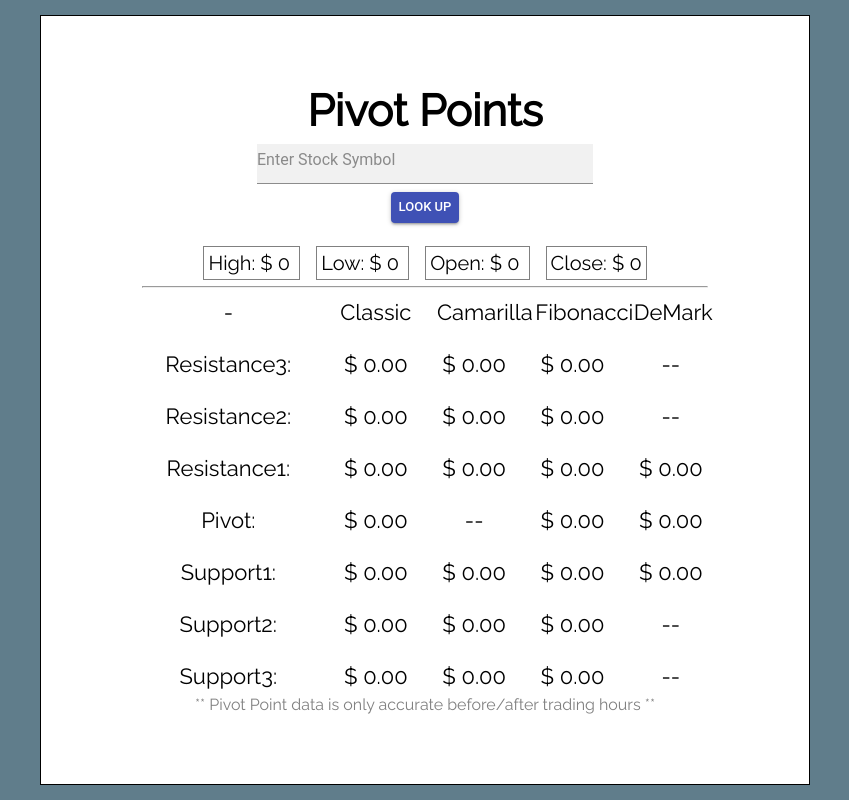
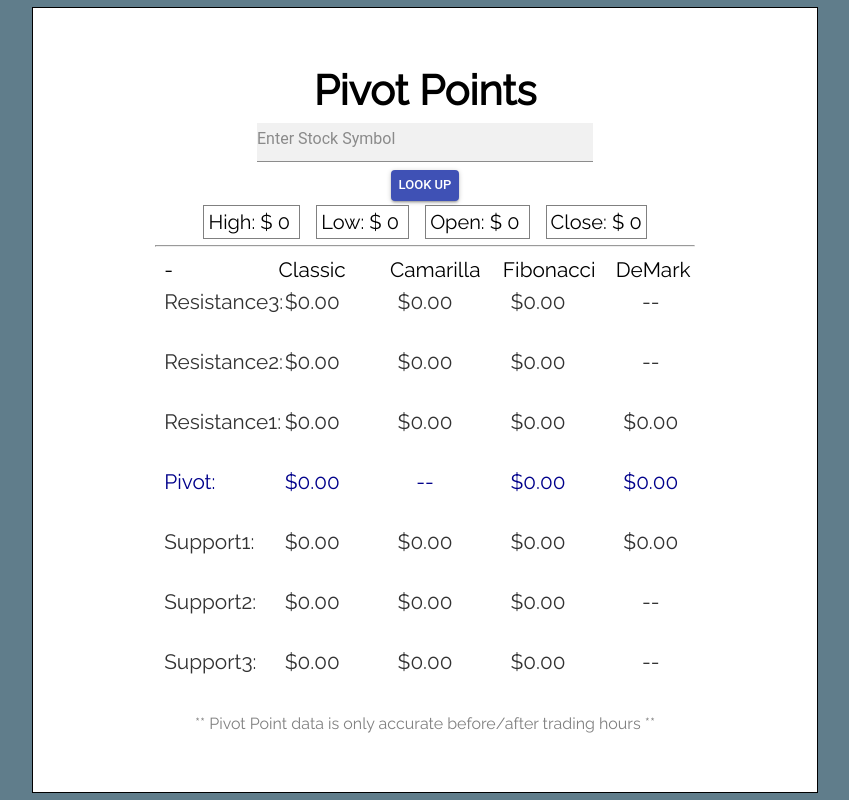
Before and after one commit to tomkim825/Pivot-Points, a React (Create React App) app: page / in a window 1280 px wide. Shown: the whole page, without its empty margins (215-1064 px from the left). Built offline with nearby package versions, Linux system fonts and the light colour scheme.

Commit message:
adjusted grid sizing to prevent overflow

```diff
--- a/src/App.css
+++ b/src/App.css
@@ -16,7 +16,27 @@ height: 3.3vmin;
 
 #message{
   color:orangered;
-  margin: 0.25vmin;
+  margin: 1vmin;
+}
+
+.cell{
+  height: 7.5vmin;
+}
+
+.small{
+font-size: 2.25
+}
+.title{
+  height: 4vmin;
+}
+.pivot{
+  color: darkblue;
+}
+.support ,.resistance{
+  color: rgb(50,50,50)
+}
+.name{
+  text-align: left;
 }
 
 .container{
@@ -24,18 +44,20 @@ height: 3.3vmin;
   justify-content: center;
   align-items: center;
     border: 1px solid black;
-    width: 96vmin;
-    height: 96vmin;
+    width: 98vmin;
+    height: 98vmin;
     margin: auto;
     text-align: center;
     font-family: 'Raleway';
     background-color: white;
-    font-size: 2.75vmin;
+    font-size: 2.6vmin;
     top:0;
     right:0;
     left:0;
     bottom:0;
     position: absolute;
+    text-overflow: ellipsis;
+
 }
 
 .content{
--- a/src/App.js
+++ b/src/App.js
@@ -107,7 +107,7 @@ componentDidMount(){
             <br/>
             <Button size="small" style={{Height: '1vmin'}} id='button' variant="contained" color="primary" onClick={this.lookup}> Look up </Button>
            <br/>
-           <span id='message'> {this.state.message}</span>
+           <div id='message'> {this.state.message}</div>
             <div>
               <span className="stats">High: $ {this.state.high} </span>
                <span className="stats">Low: $ {this.state.low} </span>
@@ -117,7 +117,7 @@ componentDidMount(){
             <hr/>
           <Grid container className='classesdemo' justify="space-around" spacing={24} alignItems = "center">
 
-              <Grid item xs={4}>
+              <Grid item xs={2}>
                 <Title/>
               </Grid>
 
--- a/src/Camarilla.js
+++ b/src/Camarilla.js
@@ -6,21 +6,14 @@ class Camarilla extends Component {
 render() {
   return (
     <div className="">
-    Camarilla
-        <br/>  <br/>
-       $ {   (parseFloat(this.props.state.close) + (parseFloat(this.props.state.range))*1.1/4).toFixed(2) }
-       <br/>  <br/>
-       $ {   (parseFloat(this.props.state.close) + (parseFloat(this.props.state.range))*1.1/6).toFixed(2) }
-       <br/>  <br/>
-       $ {   (parseFloat(this.props.state.close) + (parseFloat(this.props.state.range))*1.1/12).toFixed(2) }
-       <br/>  <br/>
---
-       <br/>  <br/>
-       $ {   (parseFloat(this.props.state.close) - (parseFloat(this.props.state.range))*1.1/12).toFixed(2) }
-       <br/>  <br/>
-       $ {   (parseFloat(this.props.state.close) - (parseFloat(this.props.state.range))*1.1/6).toFixed(2) }
-       <br/>  <br/>
-       $ {   (parseFloat(this.props.state.close) - (parseFloat(this.props.state.range))*1.1/4).toFixed(2) }
+      <div className='cell title'> Camarilla  </div>
+      <div className='cell resistance'> ${   (parseFloat(this.props.state.close) + (parseFloat(this.props.state.range))*1.1/4).toFixed(2) }</div>
+      <div className='cell resistance'> ${   (parseFloat(this.props.state.close) + (parseFloat(this.props.state.range))*1.1/6).toFixed(2) }</div>
+      <div className='cell resistance'> ${   (parseFloat(this.props.state.close) + (parseFloat(this.props.state.range))*1.1/12).toFixed(2) } </div>
+      <div className='cell pivot'> -- </div>
+      <div className='cell support'> ${   (parseFloat(this.props.state.close) - (parseFloat(this.props.state.range))*1.1/12).toFixed(2) } </div>
+      <div className='cell support'> ${   (parseFloat(this.props.state.close) - (parseFloat(this.props.state.range))*1.1/6).toFixed(2) } </div>
+      <div className='cell support'> ${   (parseFloat(this.props.state.close) - (parseFloat(this.props.state.range))*1.1/4).toFixed(2) } </div>
     </div>
   );
 }
--- a/src/Classic.js
+++ b/src/Classic.js
@@ -6,21 +6,14 @@ class Classic extends Component {
 render() {
   return (
     <div className="">
-    Classic
-    <br/>  <br/>
-    $ {   (parseFloat(this.props.state.classicPP) + 2*(parseFloat(this.props.state.high) - parseFloat(this.props.state.low))).toFixed(2) }
-       <br/>  <br/>
-       $ {   (parseFloat(this.props.state.classicPP) +parseFloat(this.props.state.high) - parseFloat(this.props.state.low)).toFixed(2) }
-       <br/>  <br/>
-       $ {   (2*parseFloat(this.props.state.classicPP) - parseFloat(this.props.state.low)).toFixed(2) }
-       <br/>  <br/>
-       $ {  parseFloat(this.props.state.classicPP).toFixed(2) }
-       <br/>  <br/>
-       $ {   (2*parseFloat(this.props.state.classicPP) - parseFloat(this.props.state.high)).toFixed(2) }
-       <br/>  <br/>
-       $ {   (parseFloat(this.props.state.classicPP) - parseFloat(this.props.state.high) + parseFloat(this.props.state.low)).toFixed(2) }
-       <br/>  <br/>
-       $ {   (parseFloat(this.props.state.classicPP) - 2*(parseFloat(this.props.state.high) - parseFloat(this.props.state.low))).toFixed(2) }
+    <div className='cell title'>  Classic  </div>
+    <div className='cell resistance'> ${   (parseFloat(this.props.state.classicPP) + 2*(parseFloat(this.props.state.high) - parseFloat(this.props.state.low))).toFixed(2) } </div>
+    <div className='cell resistance'> ${   (parseFloat(this.props.state.classicPP) +parseFloat(this.props.state.high) - parseFloat(this.props.state.low)).toFixed(2) } </div>
+    <div className='cell resistance'> ${   (2*parseFloat(this.props.state.classicPP) - parseFloat(this.props.state.low)).toFixed(2) } </div>
+    <div className='cell pivot'> ${  parseFloat(this.props.state.classicPP).toFixed(2) }</div>
+    <div className='cell support'>  ${   (2*parseFloat(this.props.state.classicPP) - parseFloat(this.props.state.high)).toFixed(2) }</div>
+    <div className='cell support'>  ${   (parseFloat(this.props.state.classicPP) - parseFloat(this.props.state.high) + parseFloat(this.props.state.low)).toFixed(2) } </div>
+    <div className='cell support'>  ${   (parseFloat(this.props.state.classicPP) - 2*(parseFloat(this.props.state.high) - parseFloat(this.props.state.low))).toFixed(2) }</div>
     </div>
   );
 }
--- a/src/Demark.js
+++ b/src/Demark.js
@@ -6,21 +6,14 @@ class Demark extends Component {
 render() {
   return (
     <div className="">
-    DeMark
-        <br/>  <br/>
-      --
-       <br/>  <br/>
-       --
-       <br/>  <br/>
-       $ {  (parseFloat(this.props.state.x)/2-parseFloat(this.props.state.low)).toFixed(2) }
-       <br/>  <br/>
-       $ {  (parseFloat(this.props.state.x)/4).toFixed(2) }
-       <br/>  <br/>
-       $ {  (parseFloat(this.props.state.x)/2-parseFloat(this.props.state.high)).toFixed(2) }
-       <br/>  <br/>
-       --
-       <br/>  <br/>
-       --
+      <div className='cell small title'> DeMark </div>
+      <div className='cell small resistance'> --</div>
+      <div className='cell small resistance'> -- </div>
+      <div className='cell small resistance'> ${  (parseFloat(this.props.state.x)/2-parseFloat(this.props.state.low)).toFixed(2) } </div>
+      <div className='cell small pivot'> ${  (parseFloat(this.props.state.x)/4).toFixed(2) } </div>
+      <div className='cell small support'> ${  (parseFloat(this.props.state.x)/2-parseFloat(this.props.state.high)).toFixed(2) } </div>
+      <div className='cell small support'> -- </div>
+      <div className='cell small support'> -- </div>
     </div>
   );
 }
--- a/src/Fib.js
+++ b/src/Fib.js
@@ -6,21 +6,16 @@ class Fib extends Component {
 render() {
   return (
     <div className="">
-    Fibonacci
-        <br/>  <br/>
-       $ {   (parseFloat(this.props.state.close) + (parseFloat(this.props.state.range))).toFixed(2) }
-       <br/>  <br/>
-       $ {   (parseFloat(this.props.state.close) + (parseFloat(this.props.state.range))*0.618).toFixed(2) }
-       <br/>  <br/>
-       $ {   (parseFloat(this.props.state.close) + (parseFloat(this.props.state.range))*0.382).toFixed(2) }
-       <br/>  <br/>
-       $ {  parseFloat(this.props.state.classicPP).toFixed(2) }
-       <br/>  <br/>
-       $ {   (parseFloat(this.props.state.close) - (parseFloat(this.props.state.range))*0.382).toFixed(2) }
-       <br/>  <br/>
-       $ {   (parseFloat(this.props.state.close) - (parseFloat(this.props.state.range))*0.618).toFixed(2) }
-       <br/>  <br/>
-       $ {   (parseFloat(this.props.state.close) - (parseFloat(this.props.state.range))).toFixed(2) }
+
+      <div className='cell small title'>  Fibonacci  </div>
+      <div className='cell small resistance'>  ${   (parseFloat(this.props.state.close) + (parseFloat(this.props.state.range))).toFixed(2) } </div>
+      <div className='cell small resistance'> ${   (parseFloat(this.props.state.close) + (parseFloat(this.props.state.range))*0.618).toFixed(2) }</div>
+      <div className='cell small resistance'> ${   (parseFloat(this.props.state.close) + (parseFloat(this.props.state.range))*0.382).toFixed(2) } </div>
+      <div className='cell small pivot'> ${  parseFloat(this.props.state.classicPP).toFixed(2) } </div>
+      <div className='cell small support'> ${   (parseFloat(this.props.state.close) - (parseFloat(this.props.state.range))*0.382).toFixed(2) } </div>
+      <div className='cell small support'>  ${   (parseFloat(this.props.state.close) - (parseFloat(this.props.state.range))*0.618).toFixed(2) }</div>
+      <div className='cell small support'> ${   (parseFloat(this.props.state.close) - (parseFloat(this.props.state.range))).toFixed(2) } </div>
+
     </div>
   );
 }
--- a/src/Title.js
+++ b/src/Title.js
@@ -5,22 +5,15 @@ class Title extends Component {
 
 render() {
   return (
-    <div className="">
-    -
-    <br/>  <br/>
-       Resistance3:
-       <br/>  <br/>
-       Resistance2:
-       <br/>  <br/>
-       Resistance1:
-       <br/>  <br/>
-       Pivot:
-       <br/>  <br/>
-       Support1:
-       <br/>  <br/>
-       Support2:
-       <br/>  <br/>
-       Support3:
+    <div className="name">
+    <div className='cell small title'>  -  </div>
+    <div className='cell small resistance'> Resistance3: </div>
+    <div className='cell small resistance'> Resistance2: </div>
+    <div className='cell small resistance'> Resistance1: </div>
+    <div className='cell small pivot'> Pivot:  </div>
+    <div className='cell small support'> Support1: </div>
+    <div className='cell small support'> Support2: </div>
+    <div className='cell small support'> Support3: </div>
     </div>
   );
 }
```
